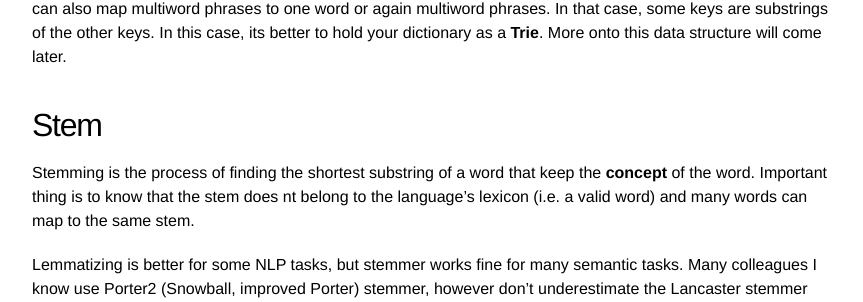
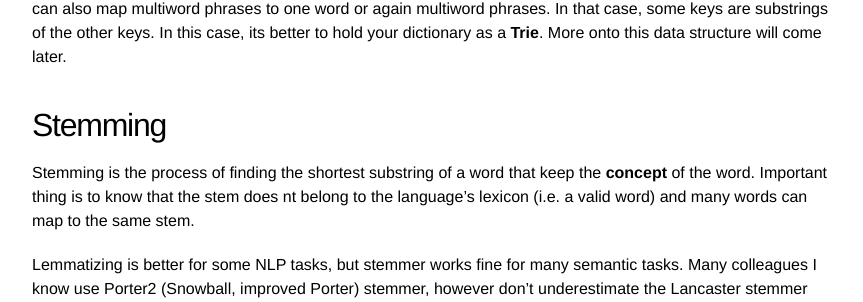
Before and after one commit to DuyguA/DuyguA.github.io, a Jekyll site: the page built from _posts/2018-3-5-chatbot-nlu-series-I.md, in a window 1280 px wide and 900 px high, scrolled down 2726 px. Shown: the part 153-455 px from the top of the window, without its empty margins (208-1071 px from the left). Built offline with Jekyll 4.4.1, drawn with Linux system fonts in a browser that asks for light colours; nearby versions of some CDN libraries; some web fonts are replaced.

Commit message:
typo fix

```diff
--- a/_posts/2018-3-5-chatbot-nlu-series-I.md
+++ b/_posts/2018-3-5-chatbot-nlu-series-I.md
@@ -112,7 +112,7 @@ Surrounding words i.e. the context are exactly the same, then no wonder word vec
 
 I usually store synonyms as dictionaries, so the replacement is straightforward, just one dictionary lookup. One can also map multiword phrases to one word or again multiword phrases. In that case, some keys are substrings of the other keys. In this case, its better to hold your dictionary as a **Trie**. More onto this data structure will come later.
 
-## Stem
+## Stemming
 Stemming is the process of finding the shortest substring of a word that keep the **concept** of the word. Important thing is to know that the stem does nt belong to the language's lexicon (i.e. a valid word) and many words can map to the same stem.
 
 Lemmatizing is better for some NLP tasks, but stemmer works fine for many semantic tasks. Many colleagues I know use Porter2 (Snowball, improved Porter) stemmer, however don't underestimate the Lancaster stemmer definitely. Lancaster stemmer is much more aggressive, sometimes result with short words is just not understandable at all or wrong. However, if you have a huge corpus, Lancaster algorithm can lead to magic results by trimming "too much". In this post we discuss small to mid size corpora, so I'll use Snowball algorithm. We have a tiny help from nltk:) Here's how you use the stemmer:
```
